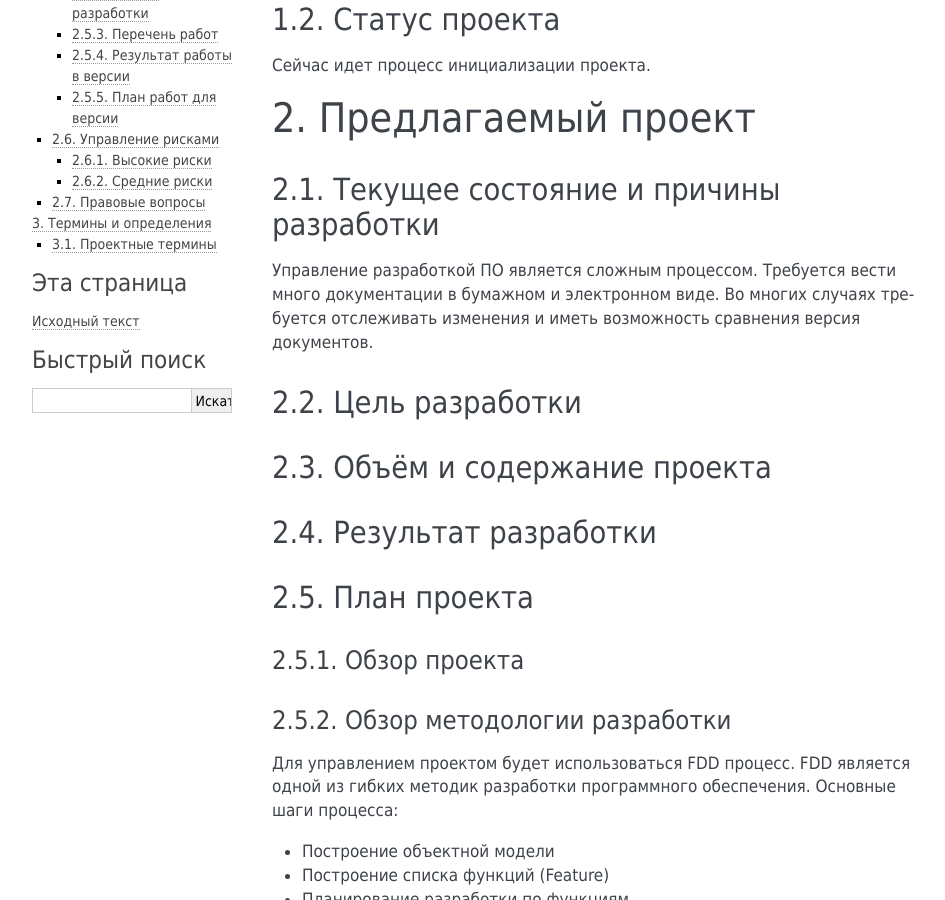
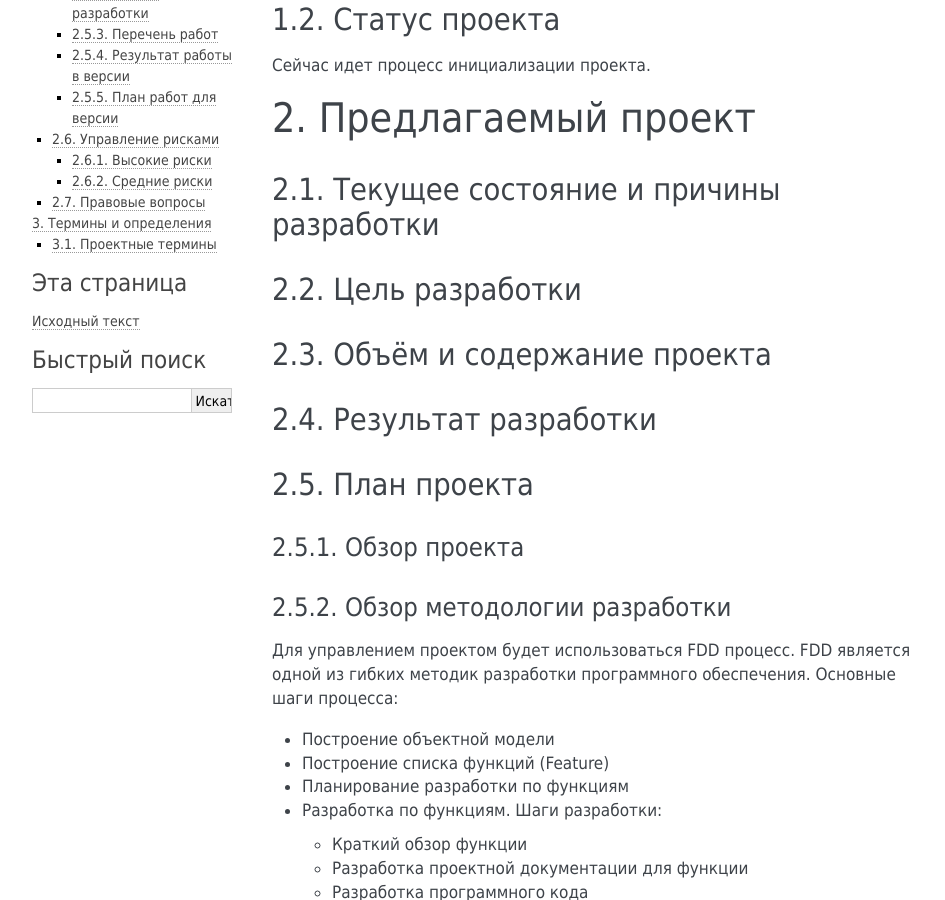
Before and after one commit to komara1964/planningandsheduling, a Sphinx documentation site: the page built from source/project_planning.txt, in a window 1280 px wide and 900 px high, scrolled down 406 px. Shown: the whole window, without its empty margins (148-1093 px from the left). Built offline with Sphinx 7.4.7, drawn with Linux system fonts in a browser that asks for light colours; some of the changed lines change nothing that is shown; some of the changed text lies outside the part shown.

Commit message:
Commit 1

```diff
--- a/source/project_planning.txt
+++ b/source/project_planning.txt
@@ -25,9 +25,7 @@
 Текущее состояние и причины разработки
 ======================================
 
-Управление разработкой ПО является сложным процессом.
-Требуется вести много документации в бумажном и электронном виде.
-Во многих случаях требуется отслеживать изменения и иметь возможность сравнения версия документов.
+
 
 Цель разработки
 ===============
@@ -70,6 +68,7 @@
 
 .. csv-table:: План проекта
    :widths: 5, 65, 10
+   :header-rows: 1
 
    "#","Descr","time"
    1,"sadfsdf sdfsa ыфвафыв фывфыв фывфыв фывфыв фывфывфыв фывфывфыв",10
@@ -96,11 +95,19 @@
 
 .. table:: Используемые компоненты
 
-   +-----------+--------------------+--------------+---------------------------+
-   | Компонент | Владелец           | Тип лицензии | Примечание                |
-   +===========+====================+==============+===========================+
-   |Python 3.5 |PSF                 |GPL           |<https://www.python.org/> _+
-   +-----------+--------------------+--------------+---------------------------+
+   +-----------+--------------------+--------------+-----------------------------------------------+
+   | Компонент | Владелец           | Тип лицензии | Примечание                                    |
+   +===========+====================+==============+===============================================+
+   |Python 3.5 |PSF                 |GPL           |`//www.python.org/ <https://www.python.org/>`_ |
+   +-----------+--------------------+--------------+-----------------------------------------------+
+
+.. list-table:: Frozen Delights!
+   :header-rows: 1
+
+   * - Компонент
+     - Python 3.5
+   * - Владелец
+     - `//www.python.org/ <https://www.python.org/>`_
 
 Термины и определения
 *********************
```
